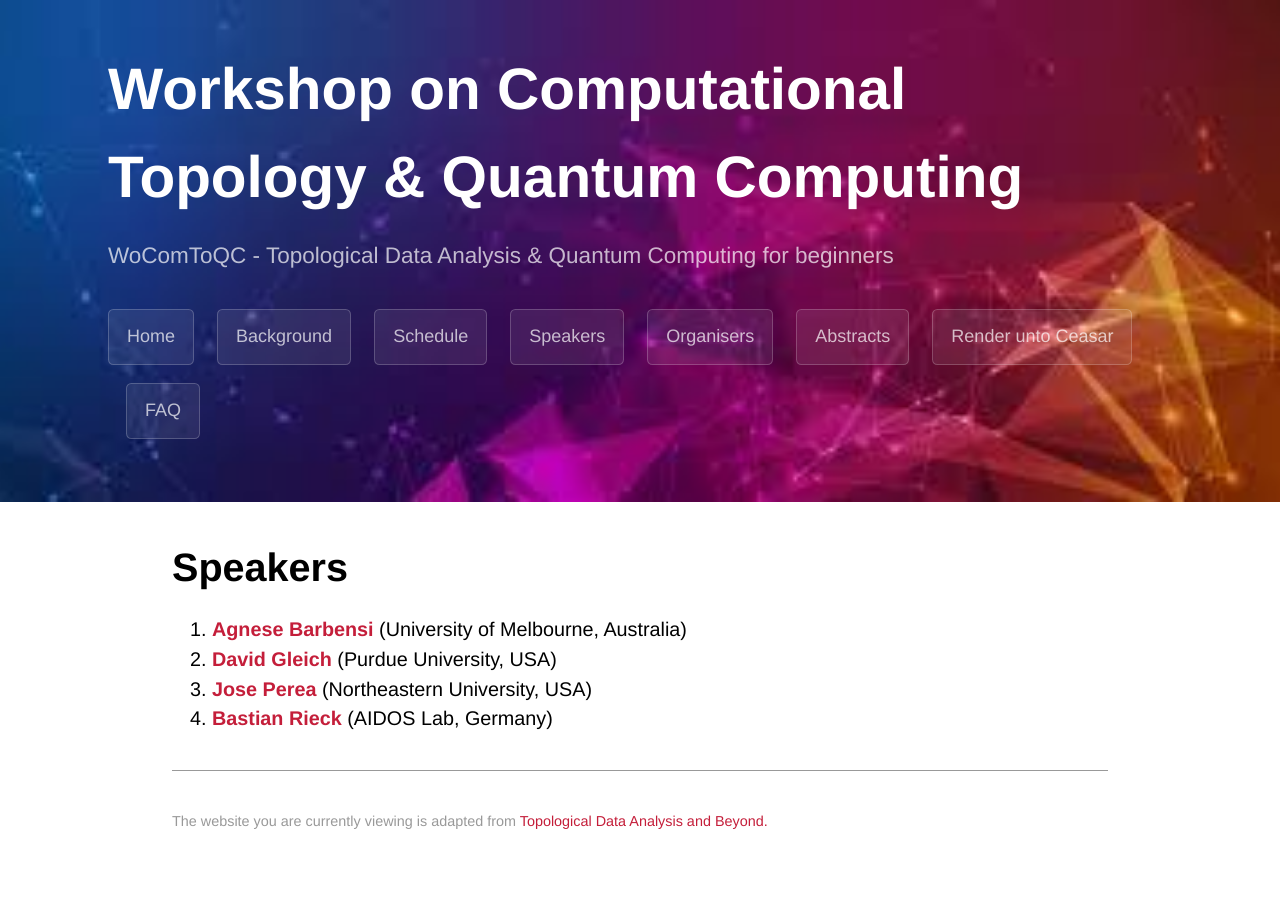
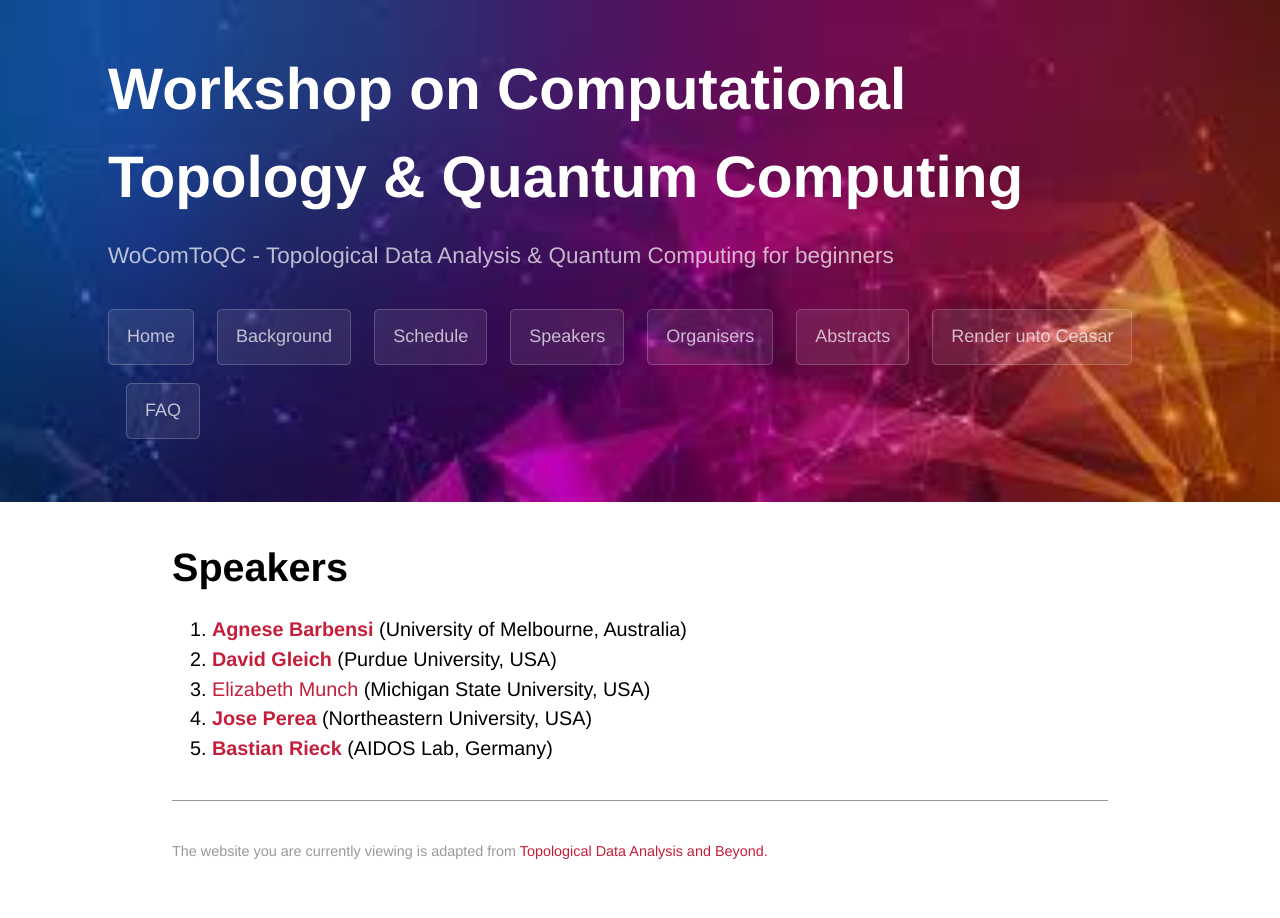
Before and after one commit to WoComtoQC/wocomtoqc.github.io, a Jekyll site: the page built from speakers.md, in a window 1280 px wide. Built offline with Jekyll 4.4.1, drawn with Linux system fonts in a browser that asks for light colours; some web fonts are replaced; our own code applies the rules of GitHub Pages for plain Markdown files.

Commit message:
Update speakers.md

```diff
--- a/speakers.md
+++ b/speakers.md
@@ -9,5 +9,6 @@ layout: default
 
 1. [**Agnese Barbensi**](https://sites.google.com/view/agnesebarbensi/home) (University of Melbourne, Australia)
 2. [**David Gleich**](https://www.cs.purdue.edu/homes/dgleich/) (Purdue University, USA)
-3.  [**Jose Perea**](https://www.joperea.com/) (Northeastern University, USA)
-4.  [**Bastian Rieck**](https://bastian.rieck.me/) (AIDOS Lab, Germany)
+3. [Elizabeth Munch](http://www.elizabethmunch.com/) (Michigan State University, USA)
+4.  [**Jose Perea**](https://www.joperea.com/) (Northeastern University, USA)
+5.  [**Bastian Rieck**](https://bastian.rieck.me/) (AIDOS Lab, Germany)
```
